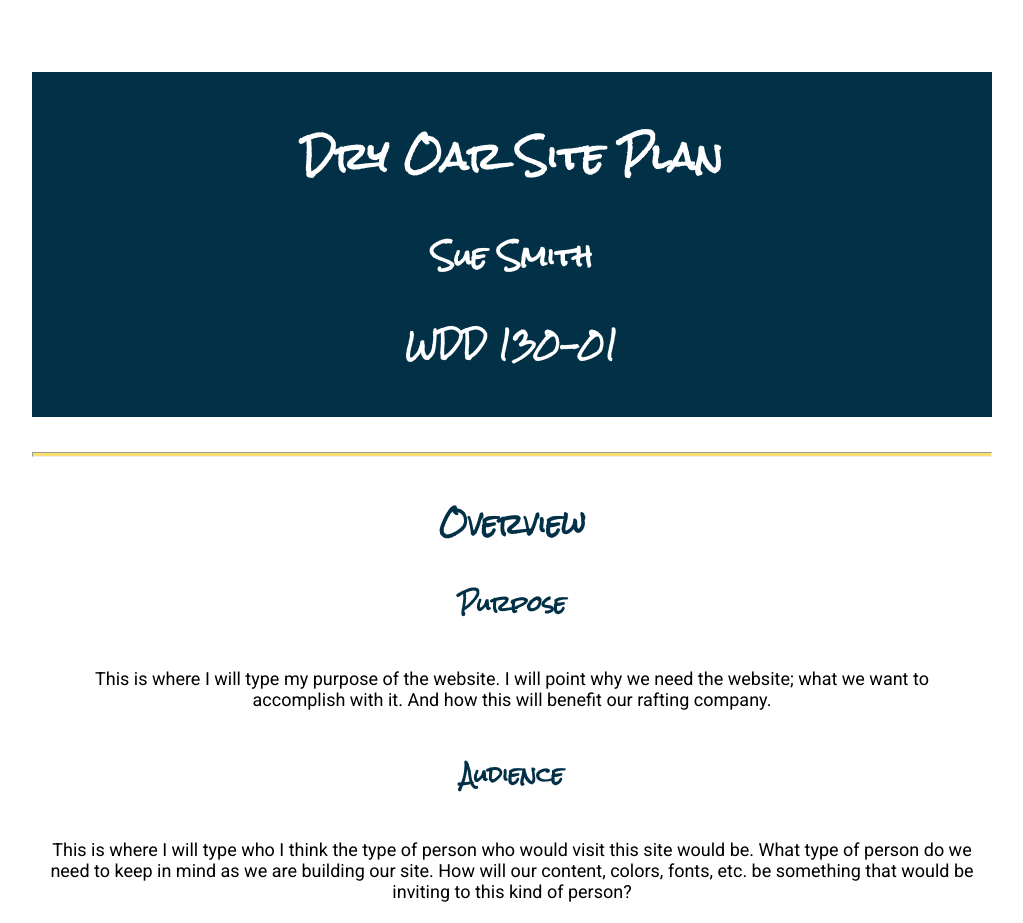
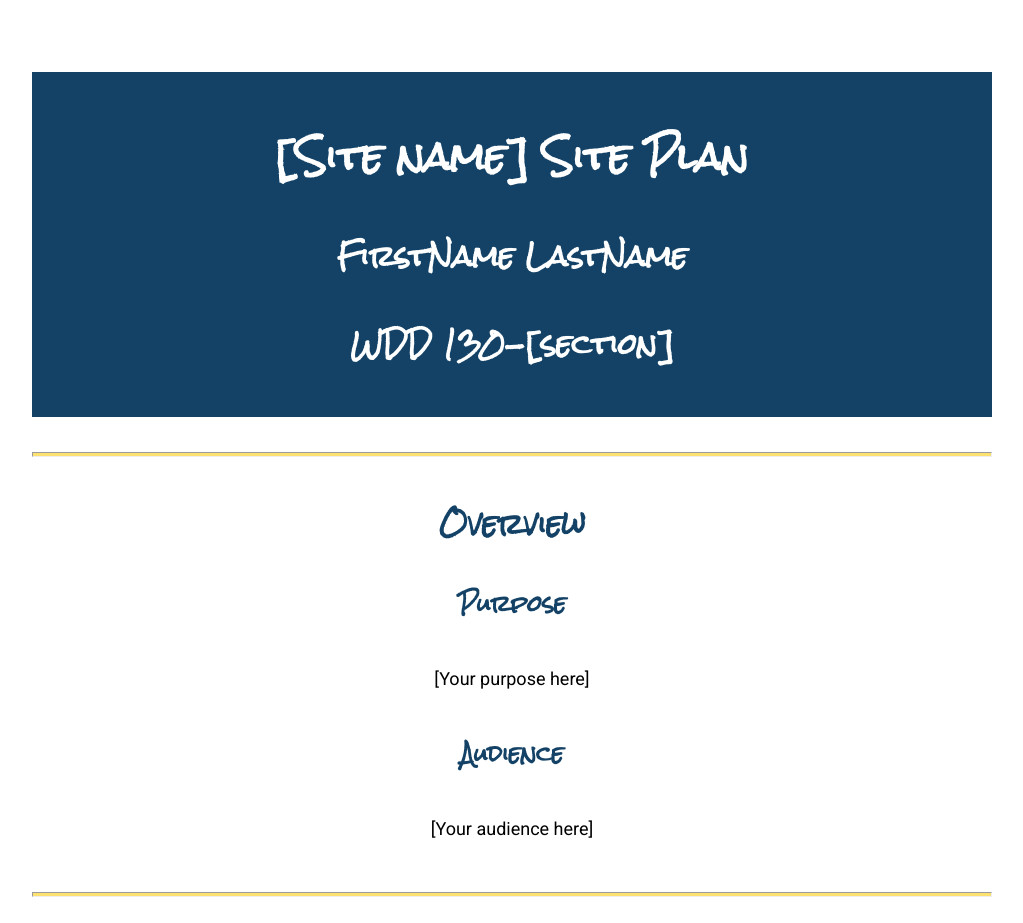
Before and after one commit to wddbyuidaho/wwr, a plain HTML site: page site-plan-rafting.html in a window 1280 px wide. Shown: the top 923 px of the page, without its empty margins (128-1151 px from the left). Drawn offline with Linux system fonts and the light colour scheme.

Commit message:
site plan

```diff
--- a/site-plan-rafting.html
+++ b/site-plan-rafting.html
@@ -10,22 +10,22 @@
 
   <body>
     <header>
-      <h1>Dry Oar Site Plan</h1>
-      <h2>Sue Smith</h2>
-      <h2>WDD 130-01</h2>
+      <h1>[Site name] Site Plan</h1>
+      <h2>FirstName LastName</h2>
+      <h2>WDD 130-[section]</h2>
       <!-- In the header above, add the name of your site, your name and class number. For example if you are in section 3 you would put WDD 130-03 -->
     </header>
     <main>
 
-      <!-- ------------------------Steps 2-3------------------------------ -->
+      <!-- ------------------------Steps 2-5------------------------------ -->
       <hr>
       <h2>Overview</h2>
       <h3>Purpose</h3>
-      <p>This is where I will type my purpose of the website. I will point why we need the website; what we want to accomplish with it. And how this will benefit our rafting company.</p>  <!-- change this -->
+      <p>[Your purpose here]</p>  <!-- change this -->
 
 
       <h3>Audience</h3>
-      <p>This is where I will type who I think the type of person who would visit this site would be. What type of person do we need to keep in mind as we are building our site. How will our content, colors, fonts, etc. be something that would be inviting to this kind of person?</p>  <!-- change this -->
+      <p>[Your audience here]</p>  <!-- change this -->
 
       <hr>
       <h2>Branding</h2>
@@ -37,7 +37,7 @@
         Style Guide
       </h2>
 
-      <!-- ------------------------Steps 4-8------------------------------ -->
+      <!-- ------------------------Steps 6-9------------------------------ -->
 
       <h3>
         Color Palette
@@ -45,16 +45,16 @@
       <!--  The colors you choose for a website are one of the most important decisions you will make. Follow the instructions on the activity in iLearn then return and replace the color codes below with the hex color codes (the 6 digit numbers that show at the bottom of each color) for the colors you have chosen below.  You should have at least 2 colors but do not have to fill in all 4 if you do not need them.  -->
 
       <!-- Copy and paste the URL to your finished palette below. Replace the href value that is there with yours. Make sure to paste it into both the href value and the content text of the <a> tag -->
-      Palette URL: <a href="https://coolors.co/78c5d7-219ebc-023047-fce172-ffffff" target="_blank">https://coolors.co/78c5d7-219ebc-023047-fce172-ffffff</a>
+      Palette URL: <a href="https://coolors.co/78c5d7-134266-fce172-ffffff" target="_blank">https://coolors.co/78c5d7-134266-fce172-ffffff</a>
 
 
       <table class="colors">
         <tr><th>Primary</th><th>Secondary</th><th>Accent 1</th><th>Accent 2</th></tr>
         <!-- Replace the numbers in the boxes below with your hex color codes. Then switch to the site-plan.css file and change your colors there as well. -->
-        <tr><td class="primary">[#78c5d7]</td><td class="secondary">[#023047]</td><td class="accent1">[#fce172]</td><td class="accent2"></td></tr>
+        <tr><td class="primary">[#78c5d7]</td><td class="secondary">[#134266]</td><td class="accent1">[#fce172]</td><td class="accent2"></td></tr>
       </table>
 
-      <!-- ------------------------Step 9------------------------------ -->
+      <!-- ------------------------Step 10-12------------------------------ -->
 
       <h3>
         Typography
@@ -62,10 +62,10 @@
       <!-- Choose a font for your paragraphs (body copy) and headlines. What font(s) have you chosen? Think also about which of your colors above you might use for background and font colors. -->
 
       <h4>
-        Heading Font: [Font Name here]  <!-- change this -->
+        Heading Font: Rock Salt  <!-- change this -->
       </h4>
       <h4>
-        Paragraph Font: [Font Name here]  <!-- change this -->
+        Paragraph Font: Roboto  <!-- change this -->
       </h4>
       <h3>
         Normal paragraph example
@@ -80,7 +80,7 @@
         Trips vary from mild and great for families, to trips exclusively for physically fit and experienced rafters.  No matter what type of river adventures you are seeking, White Water Rafting Company can make it happen for you.
       </p>
 
-      <!-- ------------------------Step 10------------------------------ -->
+      <!-- ------------------------Step 13------------------------------ -->
 
       <h3>
         Navigation
--- a/styles/site-plan-rafting.css
+++ b/styles/site-plan-rafting.css
@@ -1,3 +1,4 @@
+
 /* if you are using any Google fonts change the font names below to your fonts.
 Any spaces in your font name should be replaced with a +.
 Fonts are separated by a | */
@@ -6,7 +7,7 @@ Fonts are separated by a | */
 :root {
   /* change the values below to your colors from your palette */
   --primary-color: #78c5d7   ;
-  --secondary-color: #023047 ;
+  --secondary-color: #134266 ;
   --accent1-color: #fce172;
   --accent2-color: white;
 
@@ -15,15 +16,15 @@ Fonts are separated by a | */
   --paragraph-font: Roboto, Helvetica, sans-serif;
 
   /* these colors below should be chosen from among your palette colors above */
-  --headline-color-on-white: #023047;  /* headlines on a white background */
+  --headline-color-on-white: #134266;  /* headlines on a white background */
   --headline-color-on-color: white; /* headlines on a colored background */
-  --paragraph-color-on-white: #023047; /* paragraph text on a white background */
+  --paragraph-color-on-white: #134266; /* paragraph text on a white background */
   --paragraph-color-on-color: white; /* paragraph text on a colored background */
-  --paragraph-background-color: #023047;
-  --nav-link-color: #023047;
+  --paragraph-background-color: #134266  ;
+  --nav-link-color: #134266;
   --nav-background-color: #78c5d7;
   --nav-hover-link-color: white;
-  --nav-hover-background-color: #023047;
+  --nav-hover-background-color: #134266;
 }
 
 
```
